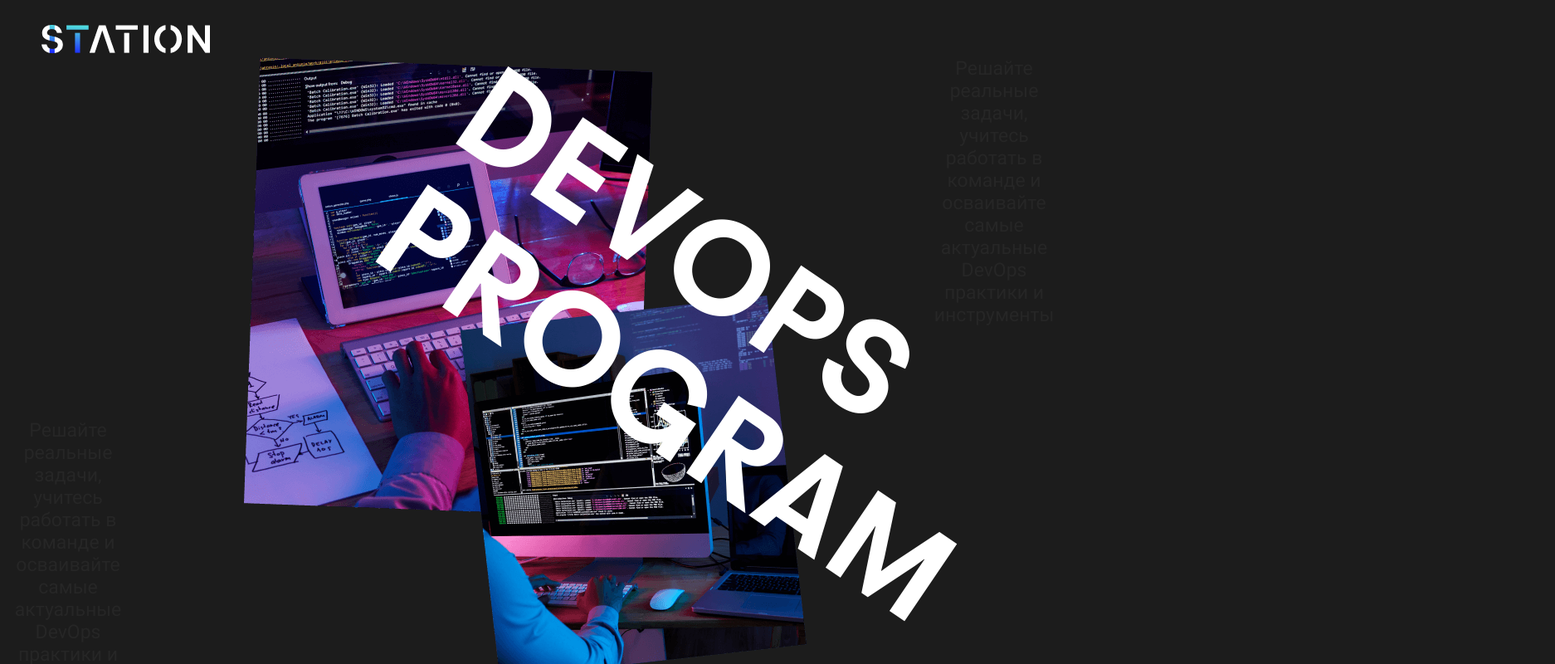
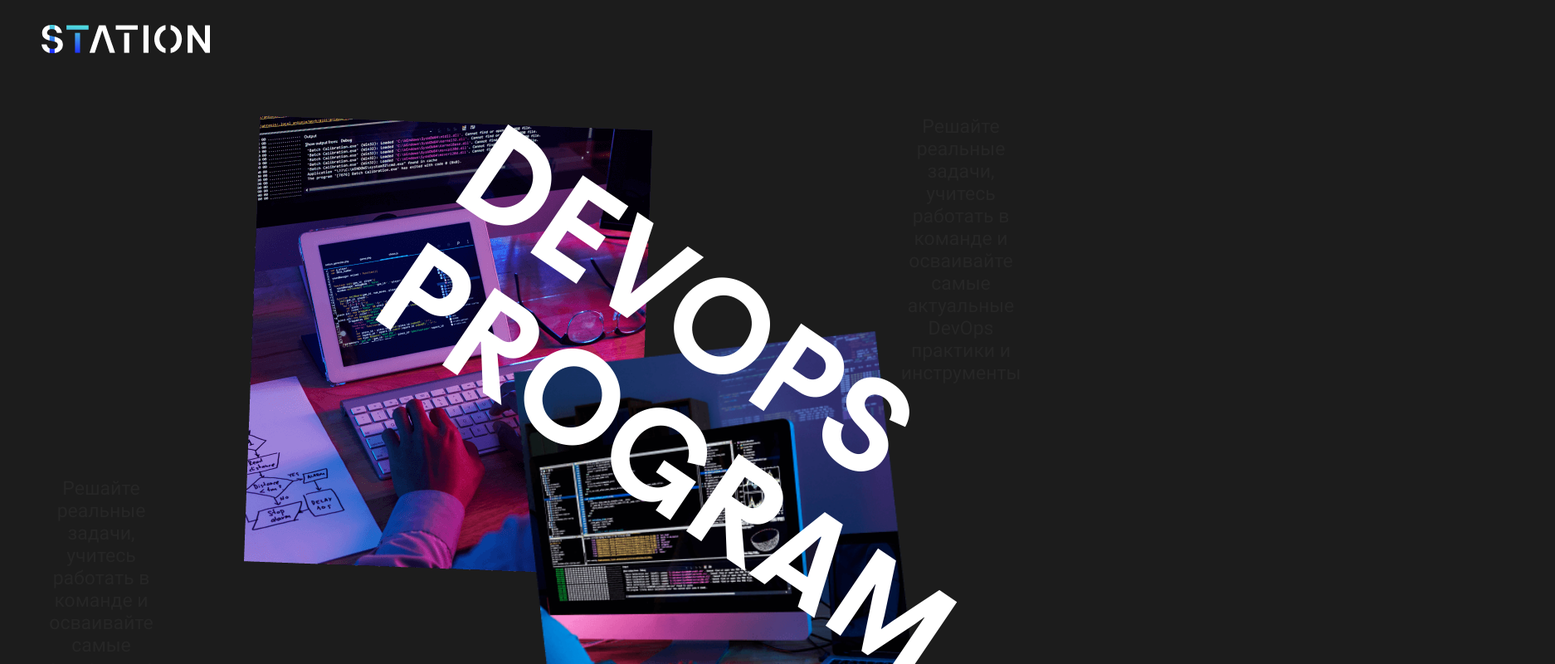
Before and after one commit to AirMous3/station, a React (Create React App) app: page / in a window 1280 px wide. Shown: the top 800 px of the page at 83% size, 1874 px wide, since content can reach past the window. Built offline with nearby package versions, Linux system fonts and the light colour scheme.

Commit message:
improve: css adaptive main page

```diff
--- a/src/components/App/index.jsx
+++ b/src/components/App/index.jsx
@@ -16,16 +16,16 @@ export const App = () => {
     <div>
       <Header />
       <Main />
-      <StartInfoLine />
-      <Devops />
-      <AboutCourse />
-      <JobAssistance />
-      <AboutTraining />
-      <OurTeam />
-      <Curriculum />
-      <PackageCost />
-      <Feedbacks />
-      <GetStarted />
+      {/*<StartInfoLine />*/}
+      {/*<Devops />*/}
+      {/*<AboutCourse />*/}
+      {/*<JobAssistance />*/}
+      {/*<AboutTraining />*/}
+      {/*<OurTeam />*/}
+      {/*<Curriculum />*/}
+      {/*<PackageCost />*/}
+      {/*<Feedbacks />*/}
+      {/*<GetStarted />*/}
     </div>
   );
 };
--- a/src/components/Container/index.js
+++ b/src/components/Container/index.js
@@ -4,4 +4,10 @@ export const Container = styled.div`
   max-width: 1440px;
   margin-left: auto;
   margin-right: auto;
+
+  ${({ theme }) => theme.below.xxl`
+    max-width: 1280px;
+    padding-left: 40px;
+    padding-right: 40px;
+  `}
 `;
--- a/src/components/Main/components.js
+++ b/src/components/Main/components.js
@@ -1,10 +1,13 @@
 import styled from 'styled-components';
 
-export const Wrapper = styled.header`
+export const Section = styled.section`
+  overflow: hidden;
   display: flex;
   justify-content: space-between;
   min-height: 760px;
+  padding: 70px 0 50px;
 `;
+
 export const Description = styled.div`
   font-family: Roboto;
   font-size: ${({ theme }) => theme.typography.size[4]};
@@ -13,10 +16,16 @@ export const Description = styled.div`
   text-align: center;
   user-select: none;
 `;
+
 export const RevertDescription = styled(Description)`
   display: flex;
   align-items: end;
+
+  ${({ theme }) => theme.below.m`
+    display: none;
+  `}
 `;
+
 export const Title = styled.h1`
   font-family: Generator;
   font-weight: 700;
@@ -28,13 +37,47 @@ export const Title = styled.h1`
   top: 185px;
   left: 150px;
   z-index: 2;
+
+  ${({ theme }) => theme.below.m`
+    left: 105px;
+    font-size: 140px;
+  `}
+
+  ${({ theme }) => theme.below.s`
+    font-size: 115px;
+  `}
 `;
+
 export const ImageWrapper = styled.div`
   position: relative;
   margin-left: -200px;
+
+  ${({ theme }) => theme.below.m`
+    margin-left: 55px;
+    margin-top: 106px;
+  `}
 `;
+
+export const FirstImage = styled.img`
+  width: 100%;
+
+  ${({ theme }) => theme.below.s`
+    width: 90%;
+  `}
+`;
+
 export const SecondMainImage = styled.img`
   position: absolute;
-  bottom: 10px;
-  right: -185px;
+  bottom: -46px;
+  right: -324px;
+  width: 100%;
+
+  ${({ theme }) => theme.below.m`
+    bottom: -46px;
+  `}
+
+  ${({ theme }) => theme.below.s`
+    width: 75%;
+    right: -110px;
+  `}
 `;
--- a/src/components/Main/index.jsx
+++ b/src/components/Main/index.jsx
@@ -6,9 +6,8 @@ import * as S from './components';
 
 export const Main = () => {
   return (
-    <section>
     <Container>
-        <S.Wrapper>
+      <S.Section>
         <S.RevertDescription>
           Решайте реальные задачи, учитесь работать в команде и осваивайте самые
           актуальные DevOps практики и инструменты
@@ -16,7 +15,7 @@ export const Main = () => {
 
         <S.ImageWrapper>
           <S.Title> Devops Program</S.Title>
-            <img src={mainImage} alt="mainImage" />
+          <S.FirstImage src={mainImage} alt="mainImage" />
           <S.SecondMainImage src={mainImage2} alt="mainImage" />
         </S.ImageWrapper>
 
@@ -24,8 +23,7 @@ export const Main = () => {
           Решайте реальные задачи, учитесь работать в команде и осваивайте самые
           актуальные DevOps практики и инструменты
         </S.Description>
-        </S.Wrapper>
+      </S.Section>
     </Container>
-    </section>
   );
 };
--- a/src/styles/theme.js
+++ b/src/styles/theme.js
@@ -54,11 +54,15 @@ export const margin = {
 };
 
 export const breakpoints = {
-  xs: 320,
-  xxs: 360,
-  sm: 450,
-  md: 768,
-  xl: 1000,
+  xxxs: 300,
+  xxs: 400,
+  xs: 500,
+  s: 800,
+  m: 1024,
+  l: 1280,
+  xl: 1366,
+  xxl: 1440,
+  xxxl: 1600,
 };
 
 const above = Object.keys(breakpoints).reduce((acc, key) => {
```
Lines whose indentation alone changed are shown as unchanged.
